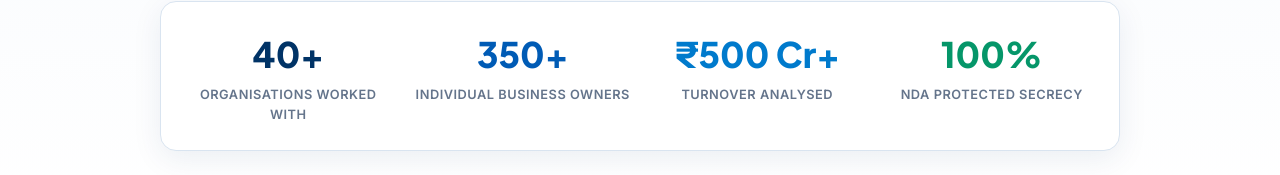
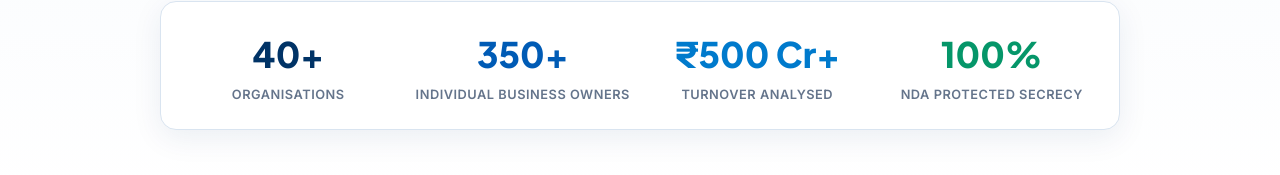
Before and after one commit to snowraj/finkasha.in, a Next.js app: page / in a window 1280 px wide. Shown: the part 777-952 px from the top of the page. Built offline with nearby package versions, Linux system fonts and the light colour scheme.

Commit message:
feat: shorten organisations metric label

```diff
--- a/src/app/page.tsx
+++ b/src/app/page.tsx
@@ -127,7 +127,7 @@ export default function Home() {
                 40+
               </div>
               <div style={{ fontSize: '0.8rem', color: '#64748B', marginTop: '2px', textTransform: 'uppercase', letterSpacing: '0.04em', fontWeight: 600 }}>
-                Organisations Worked With
+                Organisations
               </div>
             </div>
             <div>
```
